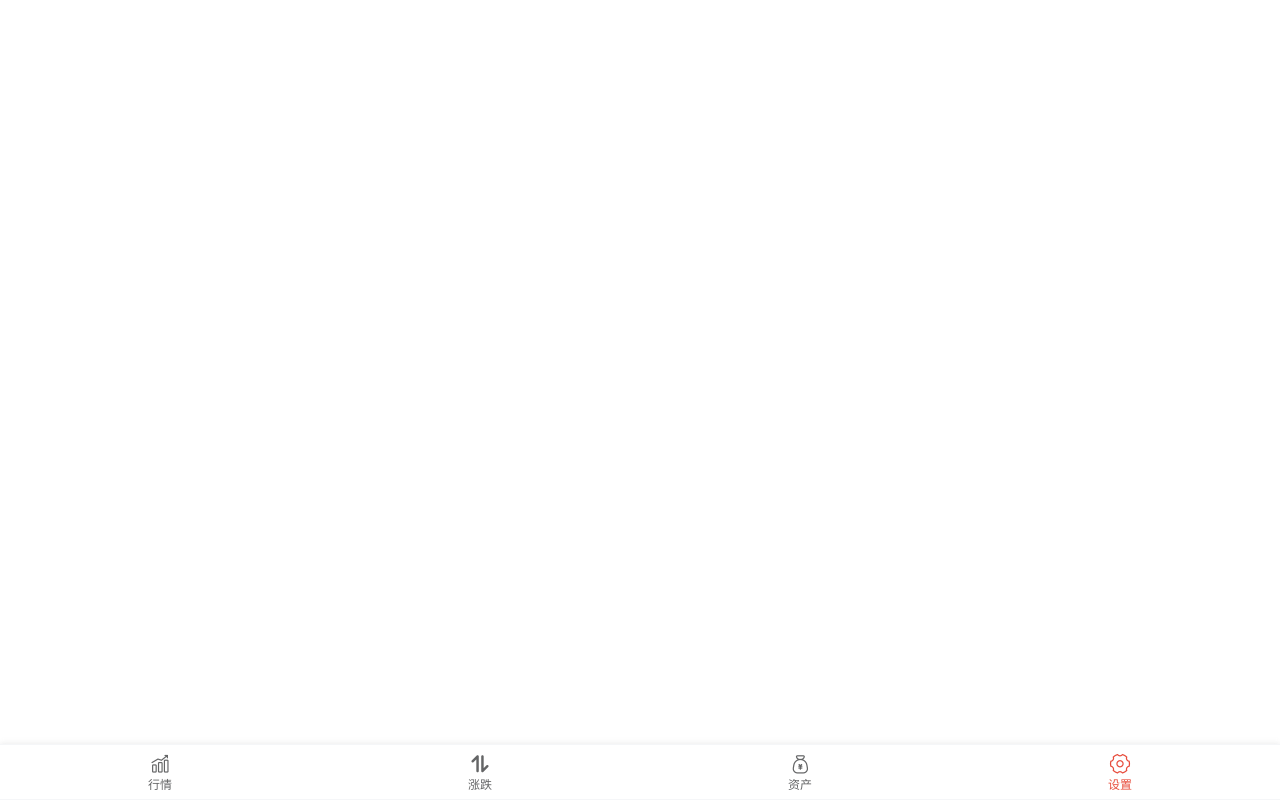
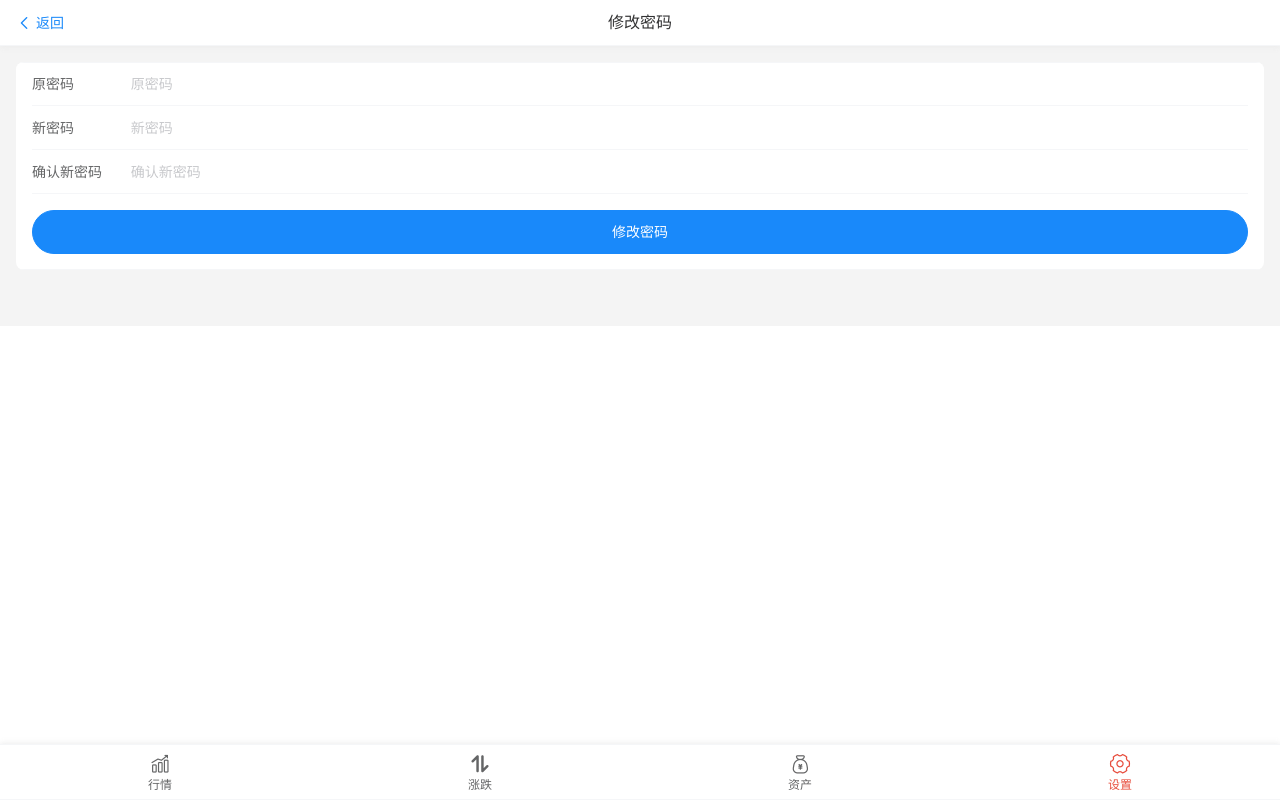
Before and after one commit to qjgkwqgf/fund-vue, a Vue app: page /settings/change-pass in a window 1280 px wide. Built offline with nearby package versions, Linux system fonts and the light colour scheme.

Commit message:
主要页面设计

```diff
--- a/src/App.vue
+++ b/src/App.vue
@@ -1,6 +1,8 @@
 <template>
   <div id="app">
-    <router-view :originData="originData"/>
+    <keep-alive>
+      <router-view :originData="originData"/>
+    </keep-alive>
     <main-tab-bar v-if="showTabBar"/>
   </div>
 </template>
@@ -26,7 +28,7 @@ export default {
   data() {
     return {
       showTabBar: true,
-      originData: 'Hello',
+      originData: [],
     }
   },
   mounted() {
--- /dev/null
+++ b/src/components/Navbar.vue
@@ -0,0 +1,25 @@
+<template>
+  <van-nav-bar
+    :title="barTitle"
+    left-text="返回"
+    left-arrow
+    @click-left="onClickLeft"
+    style="box-shadow:0 1px 5px rgba(233,233,233,0.8)"
+  />
+</template>
+
+<script>
+export default {
+  name: "Navbar",
+  props: ['barTitle'],
+  methods: {
+    onClickLeft() {
+      history.go(-1)
+    },
+  },
+}
+</script>
+
+<style scoped>
+
+</style>
--- a/src/main.js
+++ b/src/main.js
@@ -13,10 +13,16 @@ import {
   Tab,
   Tabs,
   PullRefresh,
+  CellGroup,
+  Cell,
+  NavBar,
 } from 'vant';
 
 Vue.config.productionTip = false
 
+Vue.use(NavBar)
+Vue.use(Cell)
+Vue.use(CellGroup)
 Vue.use(PullRefresh)
 Vue.use(Tabs)
 Vue.use(Tab)
--- a/src/views/Home/Home.vue
+++ b/src/views/Home/Home.vue
@@ -7,7 +7,7 @@
         <van-tab title="回撤率序"></van-tab>
       </van-tabs>
     </div>
-    <div class="lists">
+    <div class="lists" style="padding-bottom: 56px">
       <van-pull-refresh v-model="isLoading" @refresh="onRefresh">
         <home-list v-for="i in 100"/>
       </van-pull-refresh>
--- /dev/null
+++ b/src/views/Money/Money.vue
@@ -0,0 +1,81 @@
+<template>
+  <div>
+    <div class="header van-sticky--fixed">
+      <div class="left">
+        <div class="title">总资产</div>
+        <div class="money">￥88888.00</div>
+      </div>
+      <div class="right">
+        <div class="shouyi">今日收益：+100.00</div>
+        <div class="shouyilv">今日收益率：+2.33%</div>
+      </div>
+    </div>
+    <div class="body" style="padding-bottom: 56px">
+      <van-pull-refresh v-model="isLoading" @refresh="onRefresh">
+        <home-list v-for="i in 20"/>
+      </van-pull-refresh>
+    </div>
+  </div>
+</template>
+
+<script>
+import HomeList from "../../components/HomeList";
+
+export default {
+  name: "Money",
+  components: {HomeList},
+  data() {
+    return {
+      isLoading: false,
+    }
+  },
+  methods: {
+    onRefresh() {
+      setTimeout(() => {
+        this.isLoading = false
+        console.log('刷新成功')
+      }, 1000)
+    }
+  },
+}
+</script>
+
+<style scoped>
+.header {
+  padding: 0.9rem 4%;
+  float: left;
+  width: 92%;
+  box-shadow: 0 1px 5px rgba(233, 233, 233, 1);
+  background: white;
+}
+
+.header .left {
+  float: left;
+  width: 50%;
+  text-align: left;
+}
+
+.header .left .title {
+  font-size: 1.1rem;
+  font-weight: bold;
+}
+
+.header .left .money {
+  font-size: 1.3rem;
+  color: #e74c3c;
+  font-family: Impact, sans-serif;
+}
+
+.header .right {
+  float: left;
+  width: 50%;
+  text-align: right;
+  font-size: 0.9rem;
+  line-height: 1.6;
+
+}
+
+.body {
+  margin-top: 80px;
+}
+</style>
--- /dev/null
+++ b/src/views/Settings/ChangePass.vue
@@ -0,0 +1,72 @@
+<template>
+  <div>
+    <van-cell-group inset>
+      <van-form @submit="onSubmit">
+        <van-field
+          v-model="oldPass"
+          type="password"
+          name="原密码"
+          label="原密码"
+          placeholder="原密码"
+          :rules="[{ required: true, message: '请输入原密码' }]"
+        />
+        <van-field
+          v-model="newPass"
+          type="password"
+          name="新密码"
+          label="新密码"
+          placeholder="新密码"
+          :rules="[{ required: true, message: '请填写新密码' }]"
+        />
+        <van-field
+          v-model="newPass2"
+          type="password"
+          name="确认新密码"
+          label="确认新密码"
+          placeholder="确认新密码"
+          :rules="[{ required: true, message: '请再填写一次新密码，以确认' }]"
+        />
+        <div style="margin: 16px;">
+          <van-button round block type="info" native-type="submit">修改密码</van-button>
+        </div>
+      </van-form>
+    </van-cell-group>
+  </div>
+</template>
+
+<script>
+export default {
+  name: "ChangePass",
+  data() {
+    return {
+      oldPass: '',
+      newPass: '',
+      newPass2: '',
+    }
+  },
+  methods: {
+    onClickLeft() {
+      history.go(-1)
+    },
+    onSubmit() {
+      console.log('submit')
+    },
+  },
+  activated() {
+    this.$parent.setBodyHeight()
+    this.$parent.setBarTitle('修改密码')
+  },
+  mounted() {
+    this.$parent.setBodyHeight()
+    this.$parent.setBarTitle('修改密码')
+  },
+}
+</script>
+
+<style scoped>
+.body {
+  padding: 1rem 0;
+  background: rgba(200, 200, 200, 0.2);
+  text-align: left;
+}
+</style>
--- /dev/null
+++ b/src/views/Settings/Settings.vue
@@ -0,0 +1,43 @@
+<template>
+  <div class="page">
+    <navbar :bar-title="barTitle"/>
+    <div class="body" style="padding-bottom: 56px" :style="'height:'+bodyHeight">
+      <keep-alive>
+        <router-view/>
+      </keep-alive>
+    </div>
+  </div>
+</template>
+
+<script>
+import Navbar from "../../components/Navbar";
+
+export default {
+  name: "Settings",
+  components: {Navbar},
+  data() {
+    return {
+      barTitle: '设置',
+      bodyHeight: 'auto',
+    }
+  },
+  methods: {
+    setBodyHeight() {
+      const bodyHeight = document.body.clientHeight
+      const viewHeight = window.innerHeight - 46 - 16 * 2 - 56
+      if (bodyHeight < viewHeight) this.bodyHeight = viewHeight + 'px'
+    },
+    setBarTitle(barTitle) {
+      this.barTitle = barTitle
+    },
+  },
+}
+</script>
+
+<style scoped>
+.page .body {
+  padding: 1rem 0;
+  background: rgba(200, 200, 200, 0.2);
+  text-align: left;
+}
+</style>
--- /dev/null
+++ b/src/views/Settings/SettingsPanel.vue
@@ -0,0 +1,61 @@
+<template>
+  <div>
+    <div class="title">账户管理</div>
+    <van-cell-group inset>
+      <van-cell title="当前登录账号" value="飞鱼"/>
+      <van-cell title="修改登录密码" is-link @click="changePass"/>
+      <van-cell title="退出登录" is-link @click="exitLogin"/>
+    </van-cell-group>
+    <div class="title" style="padding-top: 20px">关于</div>
+    <van-cell-group inset>
+      <van-cell title="版本号" value="0.1.0"/>
+      <van-cell title="作者信箱" value="admin@feiyu.me"/>
+      <van-cell title="帮助" label="保持耐心，做时间的朋友。"/>
+    </van-cell-group>
+  </div>
+</template>
+
+<script>
+import {Dialog} from "vant";
+
+export default {
+  name: "SettingsPanel",
+  data() {
+    return {
+      bodyHeight: 'auto',
+    }
+  },
+  methods: {
+    changePass() {
+      this.$router.push('/settings/change-pass')
+    },
+    exitLogin() {
+      Dialog.confirm({
+        title: '退出登录',
+        message: '确定要退出账号【飞鱼】吗？',
+      })
+        .then(() => {
+          console.log('确认退出')
+        })
+        .catch(() => {
+          // cancel
+        })
+    },
+  },
+  activated() {
+    this.$parent.setBodyHeight()
+    this.$parent.setBarTitle('设置')
+  },
+  mounted() {
+    this.$parent.setBodyHeight()
+    this.$parent.setBarTitle('设置')
+  },
+}
+</script>
+
+<style scoped>
+.title {
+  width: 88%;
+  padding: 0 6% 0.5rem 6%;
+}
+</style>
--- a/src/views/UpDown/UpDown.vue
+++ b/src/views/UpDown/UpDown.vue
@@ -9,7 +9,7 @@
       <div class="left">上涨 5</div>
       <div class="right">下跌 5</div>
     </div>
-    <div class="lists">
+    <div class="lists" style="padding-bottom: 56px">
       <van-pull-refresh v-model="isLoading" @refresh="onRefresh">
         <home-list v-for="i in 20" :showBg="-2.33 > 0 ? 'rgba(252,92,101,0.2)' : 'rgba(38,222,129,0.2)'"/>
       </van-pull-refresh>
```
Also changed, not shown: src/router/index.js (+19 -0 lines).
